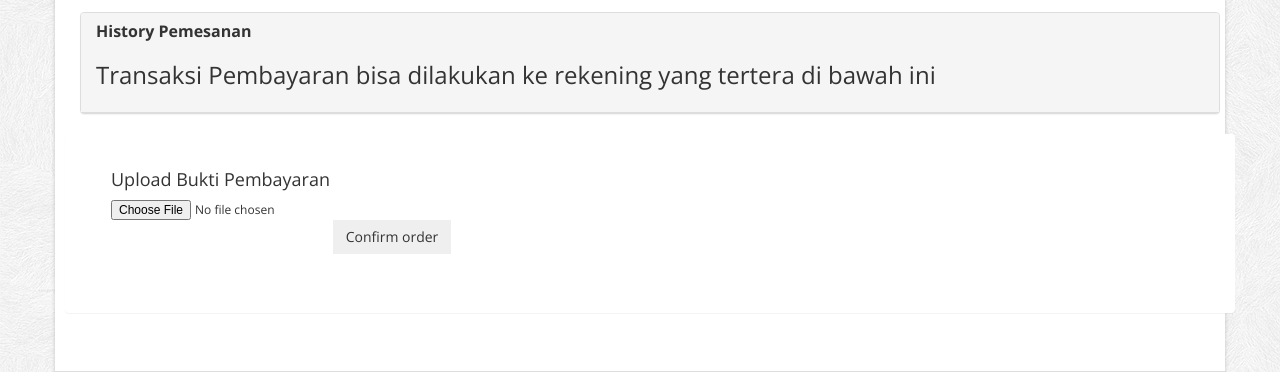
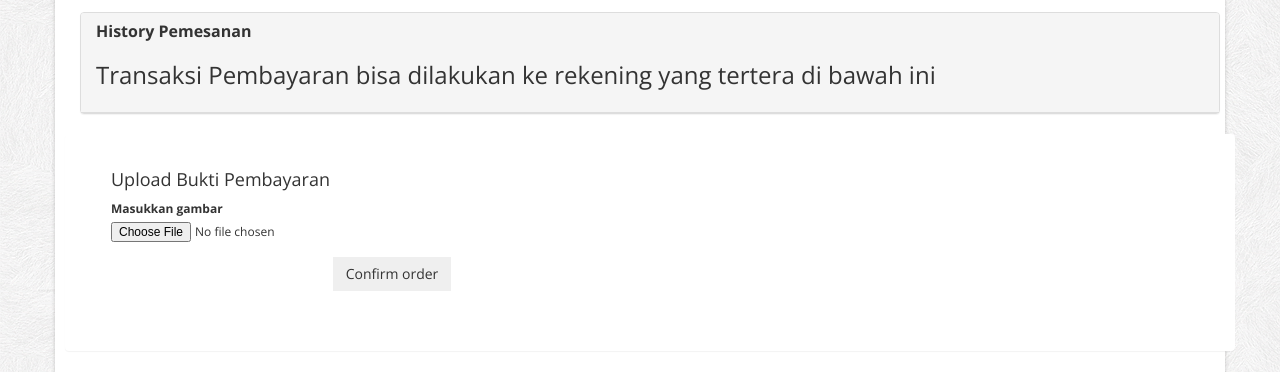
Before and after one commit to SariRasaEcommerce/ecommerce, a CodeIgniter app: page /sarirasa/Transaksi in a window 1280 px wide. Shown: the part 719-1091 px from the top of the page. Run offline with CodeIgniter, Linux system fonts and the light colour scheme; some libraries are stand-ins or nearby versions.

Commit message:
upload bukti sisi user

```diff
--- a/CI/application/controllers/Transaksi.php
+++ b/CI/application/controllers/Transaksi.php
@@ -6,6 +6,8 @@ class Transaksi extends CI_Controller {
 		parent::__construct();
 		$this->load->model('M_transaksi');
 		$this->load->model('M_login');
+		$this -> model = $this -> M_transaksi;
+		$this -> load -> database();
 		$this -> load ->library('session');
 		$this->load->helper(array('form','url'));
 	}
@@ -15,5 +17,32 @@ class Transaksi extends CI_Controller {
 		$this -> load -> view('Transaksi/V_transaksi');
 	}
 
+	public function aksi_upload()
+	{
+		$config = array(
+			'upload_path' => './gambar/buktitf/',
+    		'allowed_types' => 'gif|jpg|png'
+    	);
+    	$this->load->library('upload', $config);
+    	if ($this->upload->do_upload('img')){
+    		$upload_data = $this -> upload -> data ();
+    		$user = $this->session->userdata('id_pelanggan');
+    		$foto = "./gambar/buktitf/".$upload_data['file_name'];
+			$data = array(
+				'ID_BUKTI' => $this->session->userdata('ID_BUKTI'),
+				'ID_PELANGGAN' => $user,
+				'ID_DETAILTRANSAKSI' => 'dfdfsf',
+				'STATUS' => 'Belum Terkonfirmasi',
+				'IMG' => $foto
+			);
+			$insert_data = $this->db->insert('tbl_buktitf',$data);
+			if($insert_data >=0) {
+				redirect(base_url().'Transaksi');
+			}else{
+				echo "string";
+			}
+		}
+	}
 }
+
 	?>
--- a/CI/application/views/Transaksi/V_transaksi.php
+++ b/CI/application/views/Transaksi/V_transaksi.php
@@ -41,7 +41,6 @@
 					<div id="collapseOne" class="accordion-body in collapse">
 						<div class="page-content">
 
-
 							<!-- Panel Table Add Row -->
 
 									<div class="panel">
@@ -50,10 +49,15 @@
 												<form autocomplete="off" method="post" action="<?php echo base_url(). 'Transaksi/aksi_upload'; ?>" enctype="multipart/form-data">
 													<div class="col-md-6 col-lg-4">
 														<h4 class="example-title">Upload Bukti Pembayaran</h4>
-														<div class="example">
+														<div class="form-group">
+                                                			<label for="exampleFormControlFile1">Masukkan gambar
+                                               				 </label>
+                                                			<input type="file" class="form-control-file" id="exampleFormControlFile1" name="img" accept="images/*">
+                                            			</div>
+														<!-- <div class="example">
 															<input type="file" id="input-file-events" class="dropify-event" data-default-file="../../global/photos/view-6-960x640.jpg" name="GAMBAR_TF">
 
-														</div>
+														</div> -->
 
 														<div class="form-group form-material floating" data-plugin="formMaterial">
 															<div class="input-group">
```
